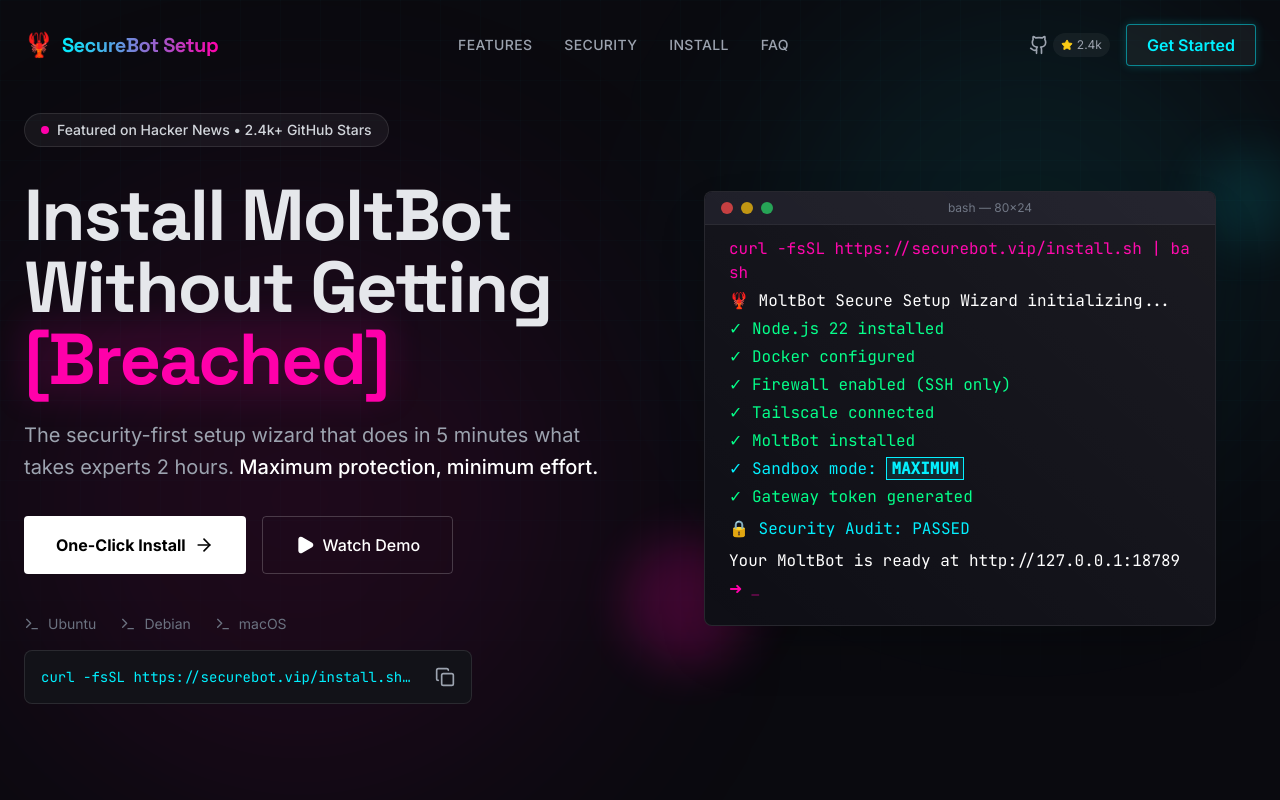
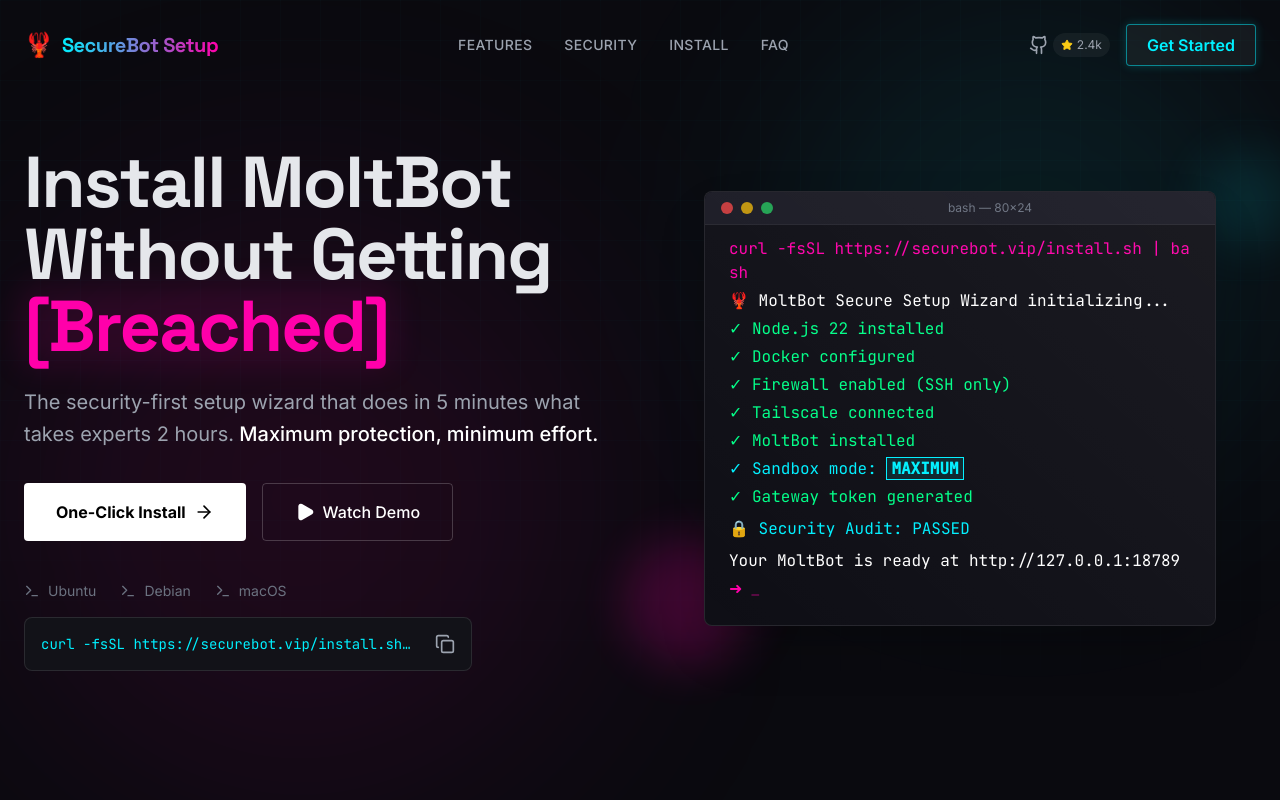
Before and after one commit to Bezzin/SecureBot, a React (Vite) app: page / in a window 1280 px wide. Shown: the top 800 px of the page. Built offline with nearby package versions, Linux system fonts and the light colour scheme.

Commit message:
feat: remove 'Featured on Hacker News' banner

```diff
--- a/components/Hero.tsx
+++ b/components/Hero.tsx
@@ -27,13 +27,7 @@
 
         {/* Left Content */}
         <div className="z-10 order-2 lg:order-1">
-          <div className="inline-flex items-center space-x-2 bg-white/5 border border-white/10 rounded-full px-4 py-1.5 mb-8 animate-fade-in-up">
-            <span className="relative flex h-2 w-2">
-              <span className="animate-ping absolute inline-flex h-full w-full rounded-full bg-neon-pink opacity-75"></span>
-              <span className="relative inline-flex rounded-full h-2 w-2 bg-neon-pink"></span>
-            </span>
-            <span className="text-xs md:text-sm text-gray-300 font-medium">Featured on Hacker News • 2.4k+ GitHub Stars</span>
-          </div>
+
 
           <h1 className="font-display text-5xl md:text-7xl font-bold leading-[1.1] mb-6 tracking-tight">
             Install MoltBot <br />
```
